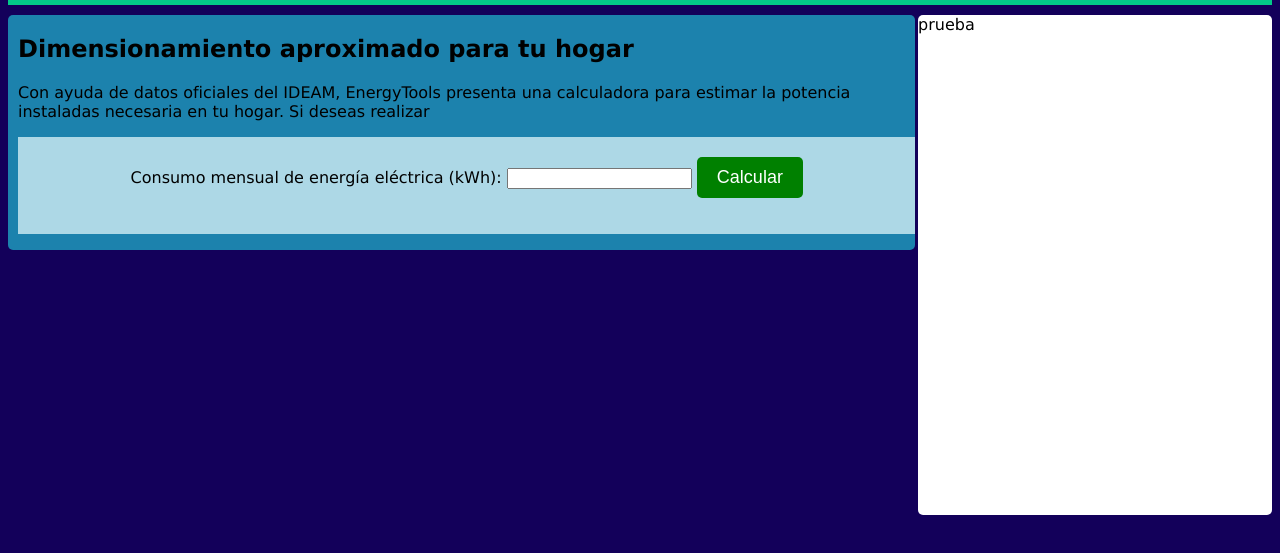
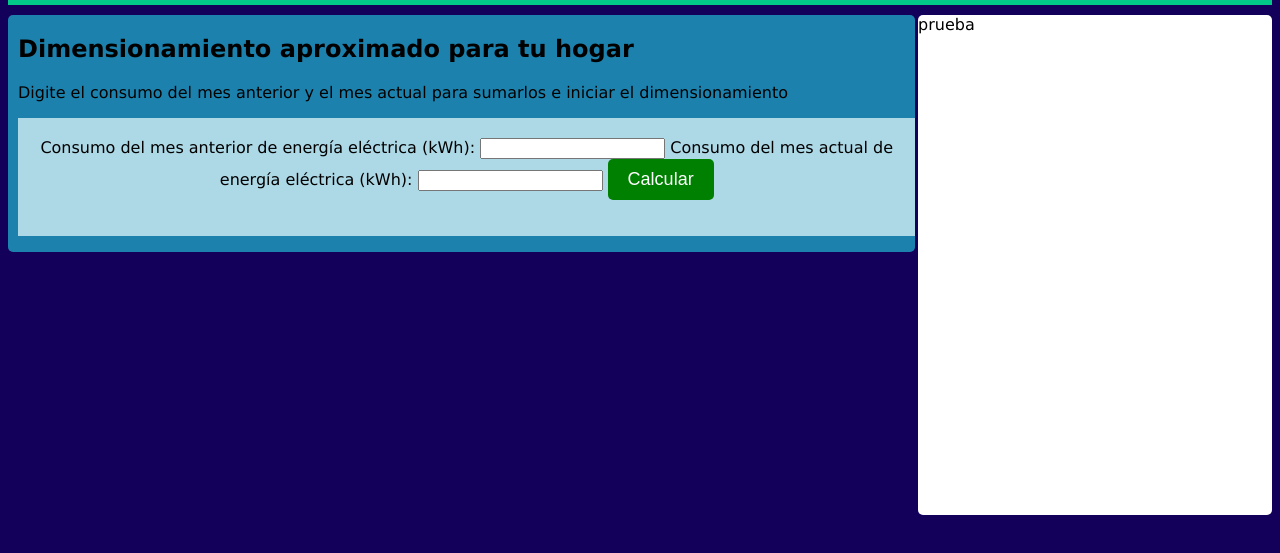
Before and after one commit to JohanA1809/e-tools, a plain HTML site: page dimensionamiento.html in a window 1280 px wide. Shown: the part 153-706 px from the top of the page. Drawn offline with Linux system fonts and the light colour scheme.

Commit message:
Update dimensionamiento.html

```diff
--- a/dimensionamiento.html
+++ b/dimensionamiento.html
@@ -51,13 +51,14 @@
     <main>
         <section>
 <h1>Dimensionamiento aproximado para tu hogar</h1>
-<p>Con ayuda de datos oficiales del IDEAM, EnergyTools presenta una calculadora para estimar la potencia instaladas necesaria en tu hogar.
-    Si deseas realizar
+<p>Digite el consumo del mes anterior y el mes actual para sumarlos e iniciar el dimensionamiento
 </p>
  <div class="calculator">
    <form id="calculator-form">
-        <label for="consumption">Consumo mensual de energía eléctrica (kWh):</label>
+        <label for="consumption">Consumo del mes anterior de energía eléctrica (kWh):</label>
         <input type="text" id="consumption" name="consumption" required>
+	    <label for="consumption">Consumo del mes actual de energía eléctrica (kWh):</label>
+        <input type="text" id="mesn" name="mesn" required>
         <button type="button" onclick="calculateCost()">Calcular </button>
       </form><p></p>
       <div id="result"></div></div>
@@ -72,6 +73,7 @@
 
           // calculate required solar panel power
           const consumption = form.elements.consumption.value;
+		 const mesn = form.elements.mesn.value;
           const hsp= 4;
           const PR= 0.8;
           const diasmes=30;
@@ -82,8 +84,8 @@
           const panelesjinko= requiredPower/0.450;
           const jinko=panelesjinko.toFixed(0)
 
-          result.textContent = `Potencia instalada aproximada requerida: ${requiredPower} kW.
-          Lo que es igual a instalar aproximadamente  ${restarSolar} paneles de 210W de la marca RestarSolar o ${jinko} paneles de 450W de la marca JinkoSolar `;
+          result.textContent = `El resultado de las sumas de las dos últimas facturas de energía es: ${consumption}${mesn} kW.
+          `;
 
         });
       </script>
```
